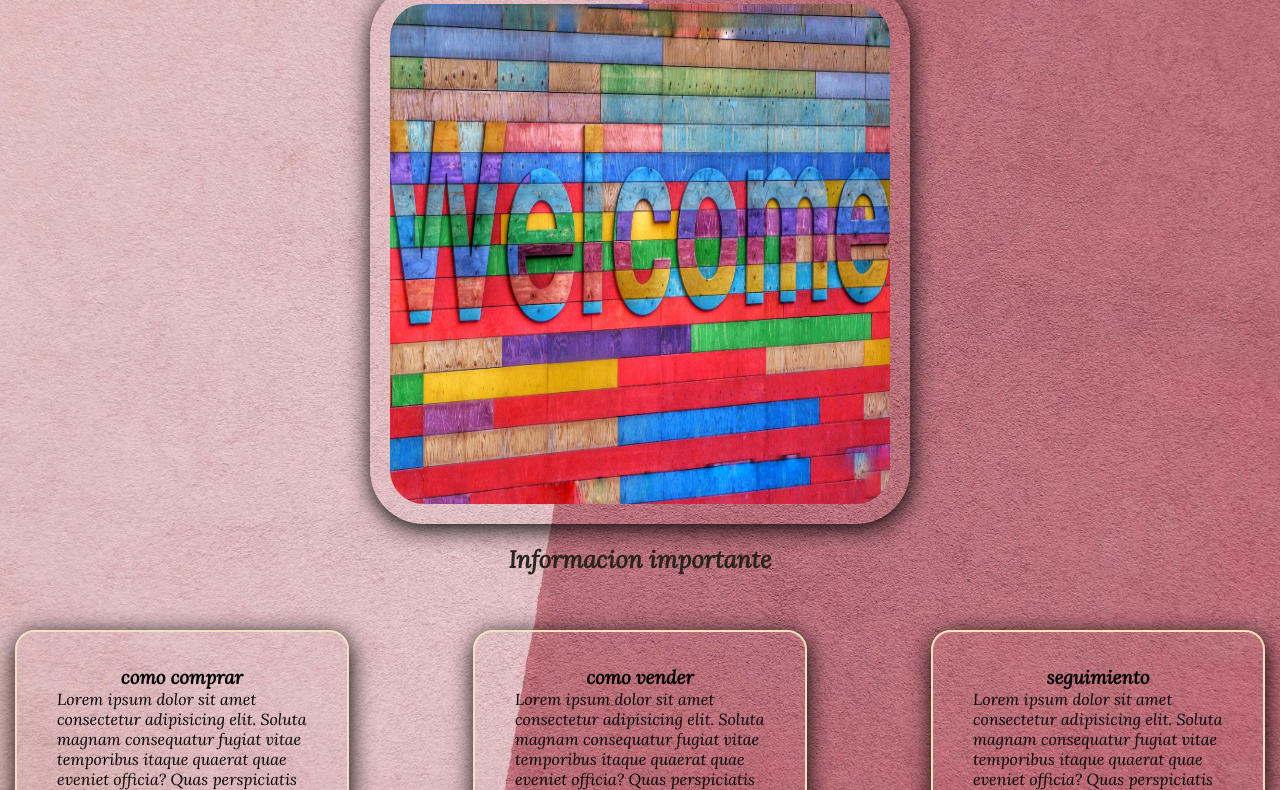
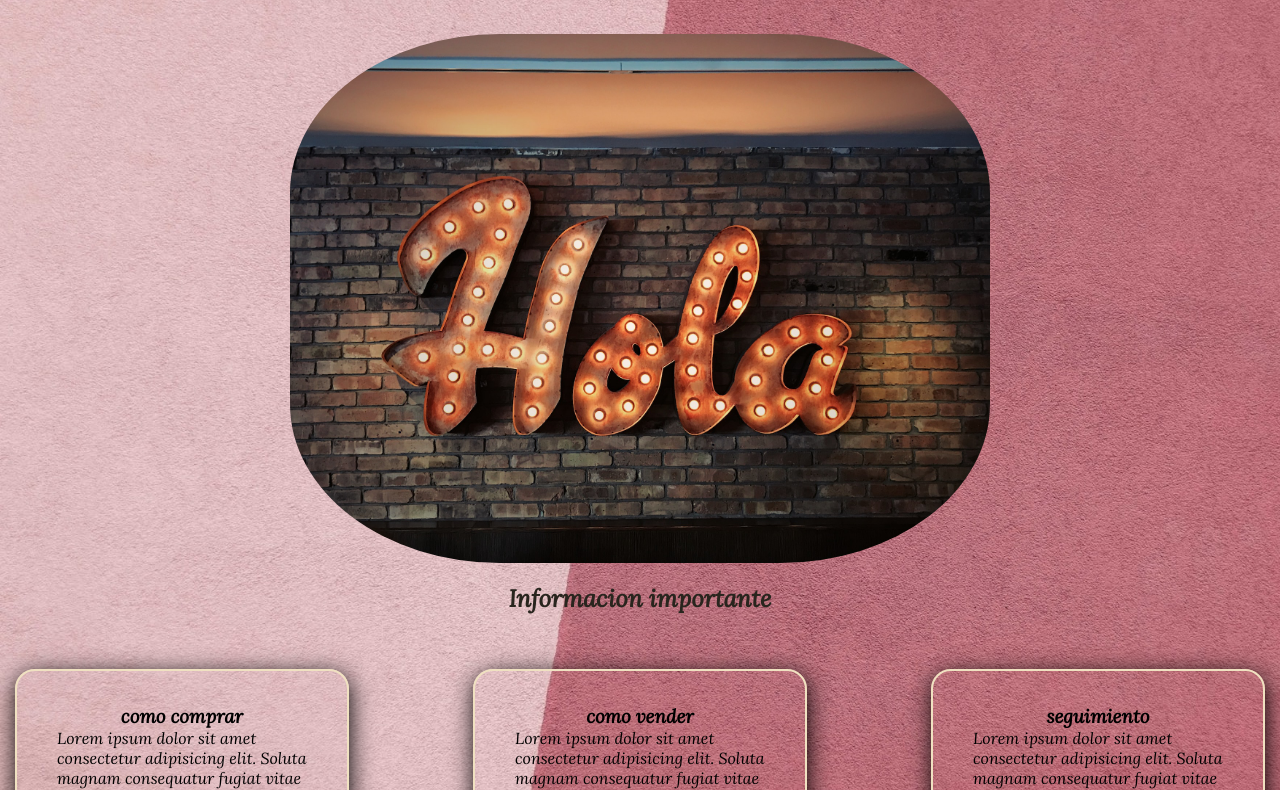
Before and after one commit to yako10/proyecto_coder, a plain HTML site: page index.html in a window 1280 px wide. Shown: the part 116-906 px from the top of the page. Drawn offline with Linux system fonts and the light colour scheme.

Commit message:
agrego slider

```diff
--- a/css/estilos.css
+++ b/css/estilos.css
@@ -83,6 +83,44 @@ align-items: center;
 
 }
  /*fin barra de navegacion*/
+
+ .marco{
+    width: 700px;
+    height: auto;
+    margin: 50px auto 0;
+    overflow: hidden;
+ }
+ .marco ul{
+    display: flex;
+    padding: 0;
+    width: 300%;
+    animation: slider 10s infinite alternate-reverse;
+ }
+.marco li{
+    width: 100%;
+    list-style: none;
+}
+.marco img{
+    height: 100%;
+    max-width: 100%;
+    border-radius: 30%;
+}
+
+@keyframes slider {
+    0%{margin-left: 0%;}
+    20%{margin-left: 0%;}
+
+    25%{margin-left: -100%;}
+    45%{margin-left: -100%;}
+
+
+    50%{margin-left: -200%;}
+    75%{margin-left: -200%;}
+
+    80%{margin-left: -300%;}
+    100%{margin-left:-300%;}
+
+}
 
 h2{
 
--- a/index.html
+++ b/index.html
@@ -34,11 +34,16 @@
 
 
         <main>
+              <div class="marco">
+                    <ul>
+                        <li><img src="/imagenes/hola1.jpg" alt="#"></li>
+                        <li><img src="/imagenes/bienve.jpg" alt="#"></li>
+                        <li><img src="/imagenes/hola.jpg" alt="#"></li>
 
+                    </ul>
+                </div>
             <section>
-                <div class="tiposdecafe"div>
-                    <img src="/imagenes/hola1.jpg" width="500">
-                </div>
+
 
                 <h2> Informacion importante</h2>
                 <section class="sectioncontainer">
```
Also changed, not shown: imagenes/s1.jpg (renamed from imagenes/fondo1.jpg).
